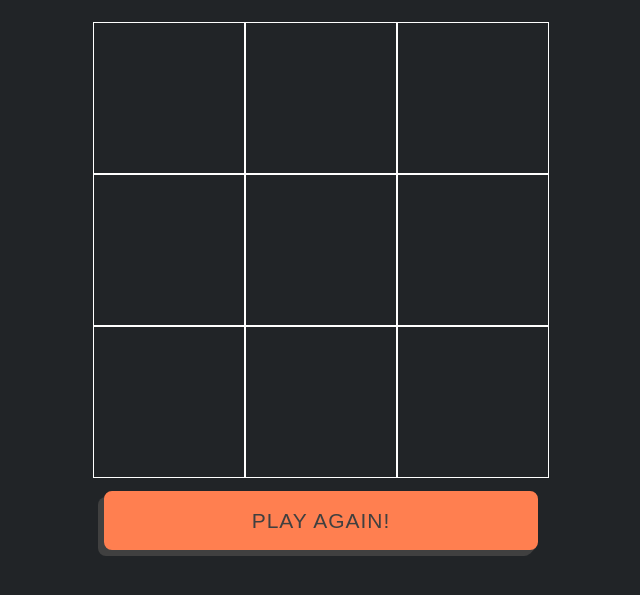
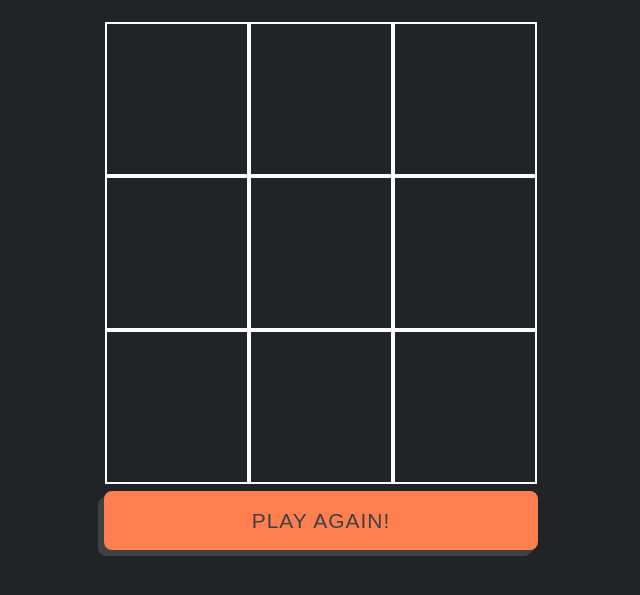
Before and after one commit to agianakouros/pset-8, a plain HTML site: page index.html in a window 1280 px wide. Shown: the part 169-764 px from the top of the page, without its empty margins (319-959 px from the left). Drawn offline with Linux system fonts and the light colour scheme.

Commit message:
its white now

```diff
--- a/css/styles.css
+++ b/css/styles.css
@@ -72,7 +72,6 @@ h2 {
  */
 
 .square {
-  border: 1px solid rgba(0, 0, 0, 0.75);
   height: 150px;
   user-select: none;
   width: 150px;
@@ -129,7 +128,7 @@ h2 {
  }
 
  #reset-button::after {
-   transition: all .15s linear 0s;
+   transition: all .5s linear 0s;
    content: '';
    position: absolute;
    top: 2px;
@@ -142,7 +141,7 @@ h2 {
  }
 
  #reset-button::before {
-   transition: all .15s linear 0s;
+   transition: all .5s linear 0s;
    content: '';
    position: absolute;
    bottom: -4px;
@@ -180,10 +179,11 @@ h2 {
  }
 
 .square {
-  border: 1px solid white;
+  border: 2px solid white;
   font-size: 96px;
   height: 150px;
   line-height: 150px;
   user-select: none;
-  width: 150px;
+  width: 140px;
+  color: white;
 }
```
